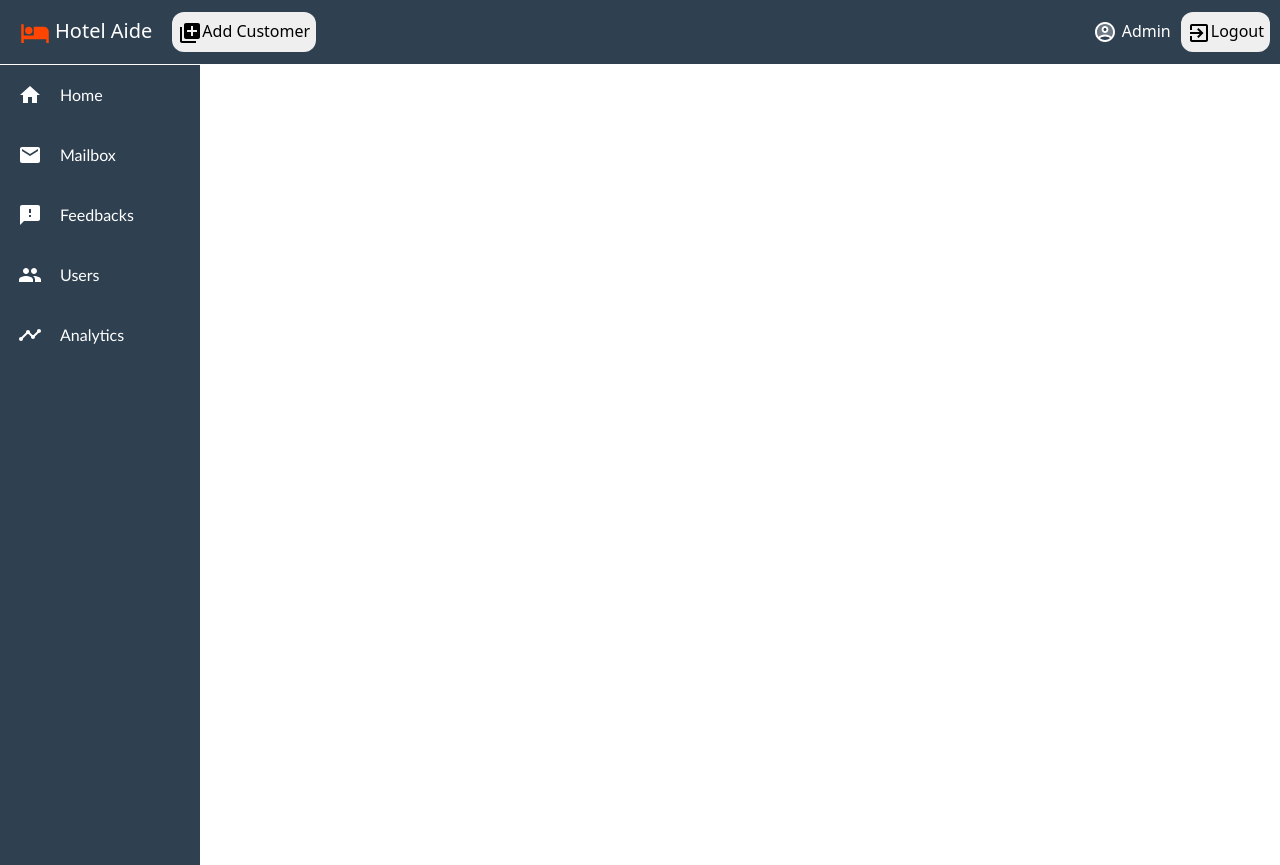
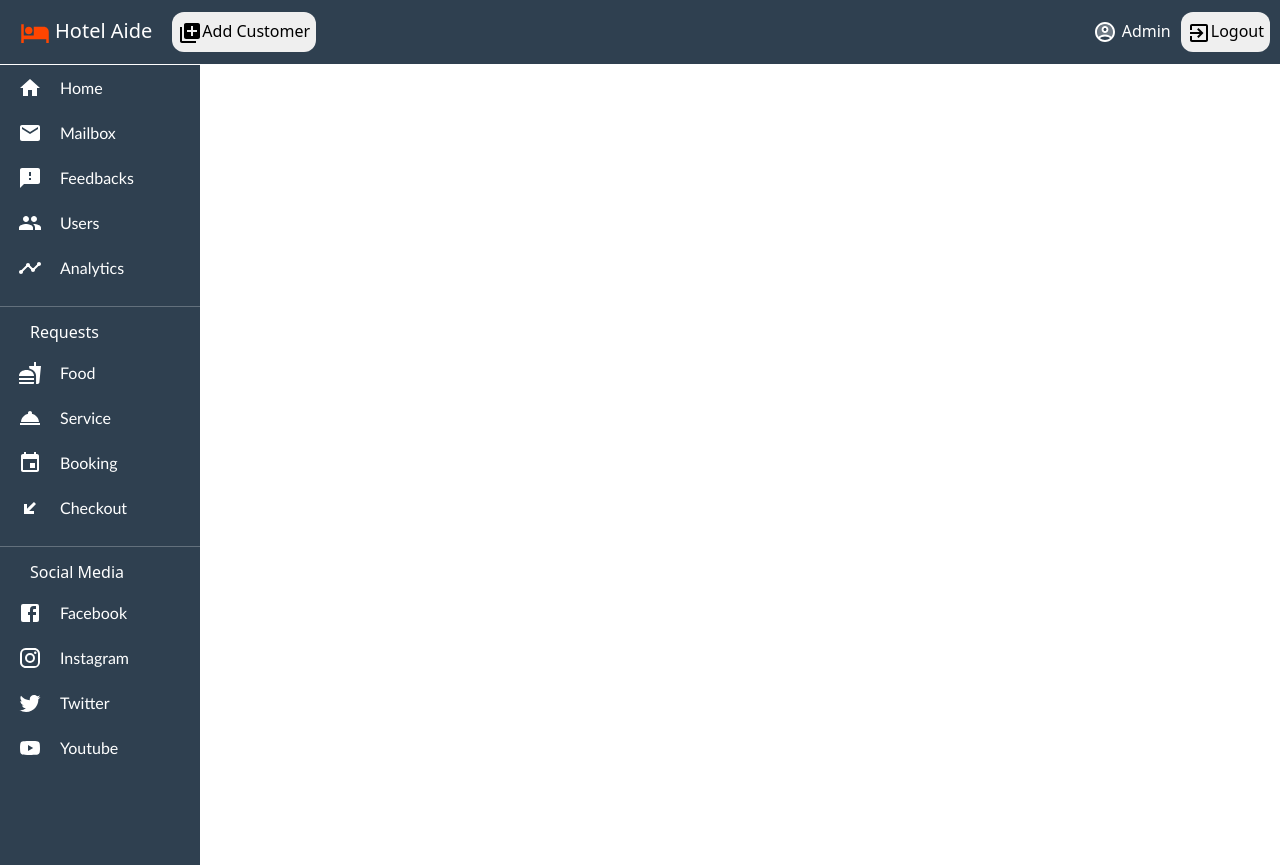
Before and after one commit to SudipRai/HotelAide-Admin, a React (Create React App) app: page / in a window 1280 px wide. Built offline with nearby package versions, Linux system fonts and the light colour scheme.

Commit message:
Route protected and design updated

```diff
--- a/src/App.css
+++ b/src/App.css
@@ -17,6 +17,10 @@ body{
   width: 200px;
   background-color: #2F4050;
 }
+.sidebar1{
+  width: 200px;
+  background-color: #2F4050;
+}
 
 .SidebarList{
   height: auto;
@@ -25,7 +29,7 @@ body{
 }
 .SidebarRow{
 width: 100%;
-height: 60px;
+height: 45px;
 list-style-type: none;
 margin: 0;
 display: flex;
@@ -41,6 +45,13 @@ font-family: 'Trebuchet MS', 'Lucida Sans Unicode', 'Lucida Grande', 'Lucida San
   display: grid;
   place-items:center;
 
+}
+.request{
+  margin-left: 30px;
+  color: white;
+}
+.hrow{
+  color: white;
 }
 .SidebarRow #title{
   flex: 70%;
@@ -166,9 +177,7 @@ margin-left: 100px;
  .searchbar{
      height: 40px;
      width: 400px;
-     float: right !important;
      padding: 6px;
-     margin-right: 20px;
      border: none;
      outline: none;
      border-radius: 25px;
--- a/src/Pages/Admin/Header.js
+++ b/src/Pages/Admin/Header.js
@@ -9,18 +9,8 @@ import HotelIcon from '@material-ui/icons/Hotel';
 class Header extends Component{
   //logout
   logout=()=>{
-    let axiosConfig = {
-      withCredentials: true,
-    }
-    axios.get('http://localhost:90/adminLogout',axiosConfig)
-    .then((response)=>{
-      console.log(response)
       localStorage.clear()
       window.location.href= '/adminLogin'
-  })
-  .catch((err)=>{
-      console.log(err.response)
-  })
   }
 
     render(){
--- /dev/null
+++ b/src/Pages/Admin/Mailbox.js
@@ -0,0 +1,16 @@
+import { Component } from "react"
+import axios from 'axios';
+import {toast} from 'react-toastify';
+import 'react-toastify/dist/ReactToastify.css';
+import "../../App.css"
+toast.configure()
+class Mailbox extends Component{
+    render(){
+        return(
+        <div>
+            <iframe src="https://www.w3schools.com" title="W3Schools Free Online Web Tutorials"></iframe>
+        </div>
+        )
+    }
+}
+export default Mailbox
--- /dev/null
+++ b/src/Pages/Admin/Sidebar-request.js
@@ -0,0 +1,31 @@
+import React from "react";
+import FastfoodIcon from '@material-ui/icons/Fastfood';
+import RoomServiceIcon from '@material-ui/icons/RoomService';
+import EventIcon from '@material-ui/icons/Event';
+import TransitEnterexitIcon from '@material-ui/icons/TransitEnterexit';
+
+export const SidebarRequest=[
+    {
+        title:"Food",
+        icon:<FastfoodIcon/>,
+        link:"/dashboard"
+    },
+    {
+        title:"Service",
+        icon:<RoomServiceIcon/>,
+        link:""
+    },
+    {
+        title:"Booking",
+        icon:<EventIcon/>,
+        link:""
+    },
+    {
+        title:"Checkout",
+        icon:<TransitEnterexitIcon/>,
+        link:"/user"
+    }
+
+
+
+]
--- a/src/Pages/Admin/Sidebar.js
+++ b/src/Pages/Admin/Sidebar.js
@@ -1,11 +1,13 @@
 import { Collapse } from "bootstrap";
 import React from "react";
 import "../../App.css"
+import { SidebarRequest } from "./Sidebar-request";
 import {SidebarData} from'./SidebarData'
+import { SidebarMedia } from "./SidebarMedia";
 function Sidebar() {
     return (
-
-      <div className="sidebar" data-toogle="collapse">
+      <div className="sidebar">
+      <div  data-toogle="collapse">
           <ul className="SidebarList">
           {SidebarData.map((val,key)=>{
               return (
@@ -26,6 +28,58 @@ function Sidebar() {
         </ul>
 
       </div>
+      <hr className="hrow"></hr>
+      <h6 className="request">Requests</h6>
+
+<div className="sidebar1" data-toogle="collapse">
+<ul className="SidebarList">
+{SidebarRequest.map((val,key)=>{
+    return (
+    <li
+    className="SidebarRow"
+      key={key}
+      id={window.location.pathname==val.link ? "active" : ""}
+      onClick={()=>{
+          window.location.pathname=val.link;
+      }}
+    >
+      <div id="icon">{val.icon}</div>
+      <div id="title">{val.title}</div>
+    </li>
+
+)})
+}
+</ul>
+
+</div>
+
+<hr className="hrow"></hr>
+      <h6 className="request">Social Media</h6>
+
+      <div className="sidebar1" data-toogle="collapse">
+<ul className="SidebarList">
+{SidebarMedia.map((val,key)=>{
+    return (
+    <li
+    className="SidebarRow"
+      key={key}
+      id={window.location.pathname==val.link ? "active" : ""}
+      onClick={()=>{
+          window.location.pathname=val.link;
+      }}
+    >
+      <div id="icon">{val.icon}</div>
+      <div id="title">{val.title}</div>
+    </li>
+
+)})
+}
+</ul>
+
+</div>
+
+</div>
+
 
     );
   }
--- a/src/Pages/Admin/SidebarData.js
+++ b/src/Pages/Admin/SidebarData.js
@@ -14,7 +14,7 @@ export const SidebarData=[
     {
         title:"Mailbox",
         icon:<EmailIcon/>,
-        link:""
+        link:"/mail"
     },
     {
         title:"Feedbacks",
@@ -33,4 +33,5 @@ export const SidebarData=[
     },
 
 
+
 ]
--- /dev/null
+++ b/src/Pages/Admin/SidebarMedia.js
@@ -0,0 +1,31 @@
+import React from "react";
+import FacebookIcon from '@material-ui/icons/Facebook';
+import InstagramIcon from '@material-ui/icons/Instagram';
+import TwitterIcon from '@material-ui/icons/Twitter';
+import YouTubeIcon from '@material-ui/icons/YouTube';
+
+export const SidebarMedia=[
+    {
+        title:"Facebook",
+        icon:<FacebookIcon/>,
+        link:""
+    },
+    {
+        title:"Instagram",
+        icon:<InstagramIcon/>,
+        link:""
+    },
+    {
+        title:"Twitter",
+        icon:<TwitterIcon/>,
+        link:""
+    },
+    {
+        title:"Youtube",
+        icon:<YouTubeIcon/>,
+        link:""
+    }
+
+
+
+]
--- a/src/Pages/Admin/UserDetail.js
+++ b/src/Pages/Admin/UserDetail.js
@@ -3,7 +3,10 @@ import axios from 'axios';
 import ReactPaginate from 'react-paginate';
 import Table from 'react-bootstrap/Table'
 import {Link} from 'react-router-dom';
-
+import SearchIcon from '@material-ui/icons/Search';
+import IconButton from "@material-ui/core/IconButton";
+import InputAdornment from "@material-ui/core/InputAdornment";
+import { TextField } from "@material-ui/core";
 
 class UserDetail extends Component{
     state = {
@@ -91,7 +94,16 @@ renderTableData() {
         const {pages} = this.state;
         return(
             <div>
-                    <input className="searchbar" type= 'text' value={this.state.searchTerm}  onChange = {this.editSearchTerm} placeholder = 'Search'/>
+
+               <TextField InputProps={{
+                          endAdornment: (
+                            <InputAdornment position="start">
+                              <IconButton>
+                              <SearchIcon />
+                              </IconButton>
+                            </InputAdornment>
+                          )
+                          }} className="searchbar" type= 'text' value={this.state.searchTerm}  onChange = {this.editSearchTerm} placeholder = 'Search'/>
 
                 <br></br>
                 <Table responsive id='students'>
--- a/src/Pages/Container.js
+++ b/src/Pages/Container.js
@@ -2,7 +2,9 @@ import { Component } from "react";
 import {Route} from 'react-router-dom'
 import AddUser from "./Admin/AddUser";
 import Dashboard from "./Admin/Dashboard";
+import Mailbox from "./Admin/Mailbox";
 import UserDetail from "./Admin/UserDetail";
+import PrivateRoute from "./PrivateRoute";
 
 
 
@@ -11,9 +13,10 @@ function Container(){
     return(
         <div>
 
-            <Route path="/addUser" component={AddUser}/>
-            <Route path="/dashboard" component={Dashboard}/>
-            <Route path="/user" component={UserDetail}/>
+            <PrivateRoute exact path="/addUser" component={AddUser}/>
+            <PrivateRoute exact path="/dashboard" component={Dashboard}/>
+            <PrivateRoute exact path="/user" component={UserDetail}/>
+            <PrivateRoute exact path="/mail" component={Mailbox}/>
 
         </div>
         )
--- /dev/null
+++ b/src/Pages/PrivateRoute.js
@@ -0,0 +1,15 @@
+import React from "react";
+import { Redirect, Route ,Switch} from "react-router-dom";
+
+function PrivateRoute({ component: Component, ...restOfProps }) {
+  const isAdmin = localStorage.getItem("isAdmin");
+  return (
+    <Route
+      {...restOfProps}
+      render={(props) =>
+        isAdmin ? <Component {...props} /> : <Redirect to="/adminLogin" />
+      }
+      />
+  );
+}
+export default PrivateRoute;
```
